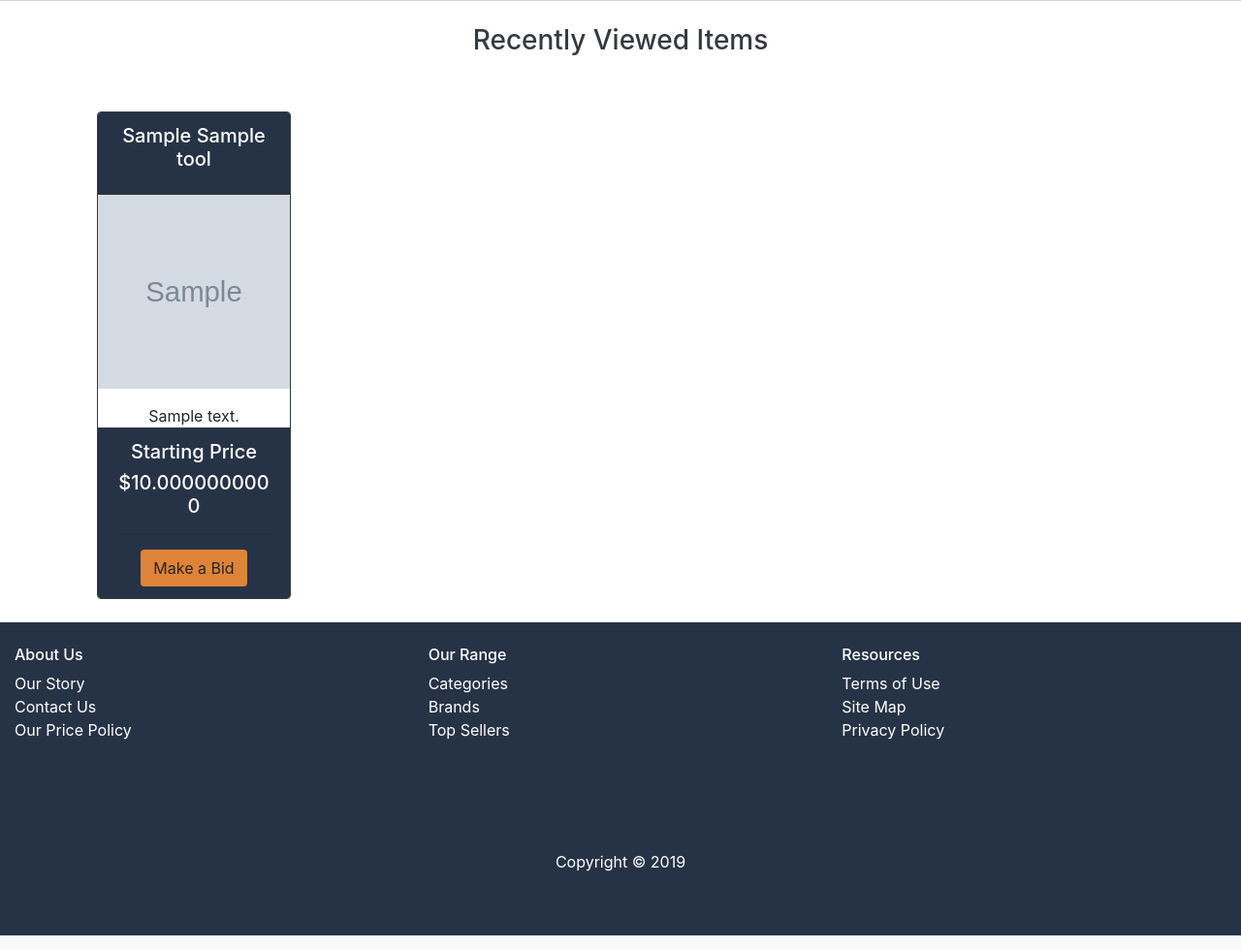
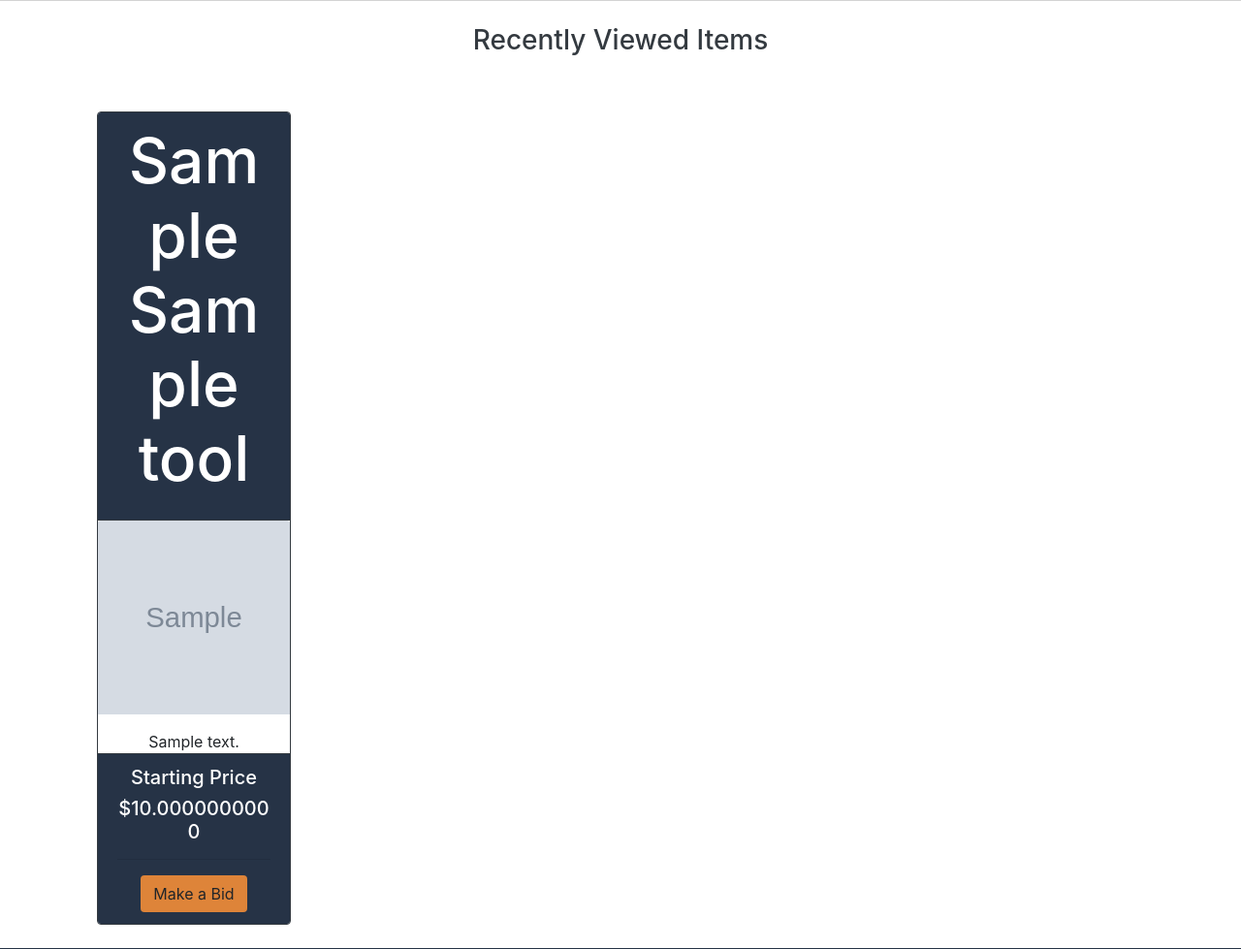
Before and after one commit to dcwilli/dustygarage, a Flask app: template marketplace/templates/userdash/maindash.html in a window 1280 px wide. Shown: the part 558-1537 px from the top of the page at 97% size. Run offline with Flask 2, Linux system fonts and the light colour scheme; tables that the repository leaves empty hold one stand-in row (values such as "Sample post"); the template is opened without the code that fills it: values that come from a table or form of the project are taken from there, most other values are stand-ins (such as "Sample title", 1, 10 or a date in 2020); grey boxes marked "Sample" are stand-in pictures; some libraries are stand-ins or nearby versions.

Commit message:
update card deck title font auto size

```diff
--- a/marketplace/templates/userdash/maindash.html
+++ b/marketplace/templates/userdash/maindash.html
@@ -117,7 +117,7 @@
 
                         <div class="card border-dark" style="max-width: 200px">
                             <div class="card-header bg-base-blue text-white border-dark">
-                                <h5 class="card-title">{{view.brand}} {{view.tool_name}}</h5>
+                                <h5 style="font-size:5vw" class="card-title">{{view.brand}} {{view.tool_name}}</h5>
                             </div>
 
                             <div class="card-body py-0 px-0">
```
